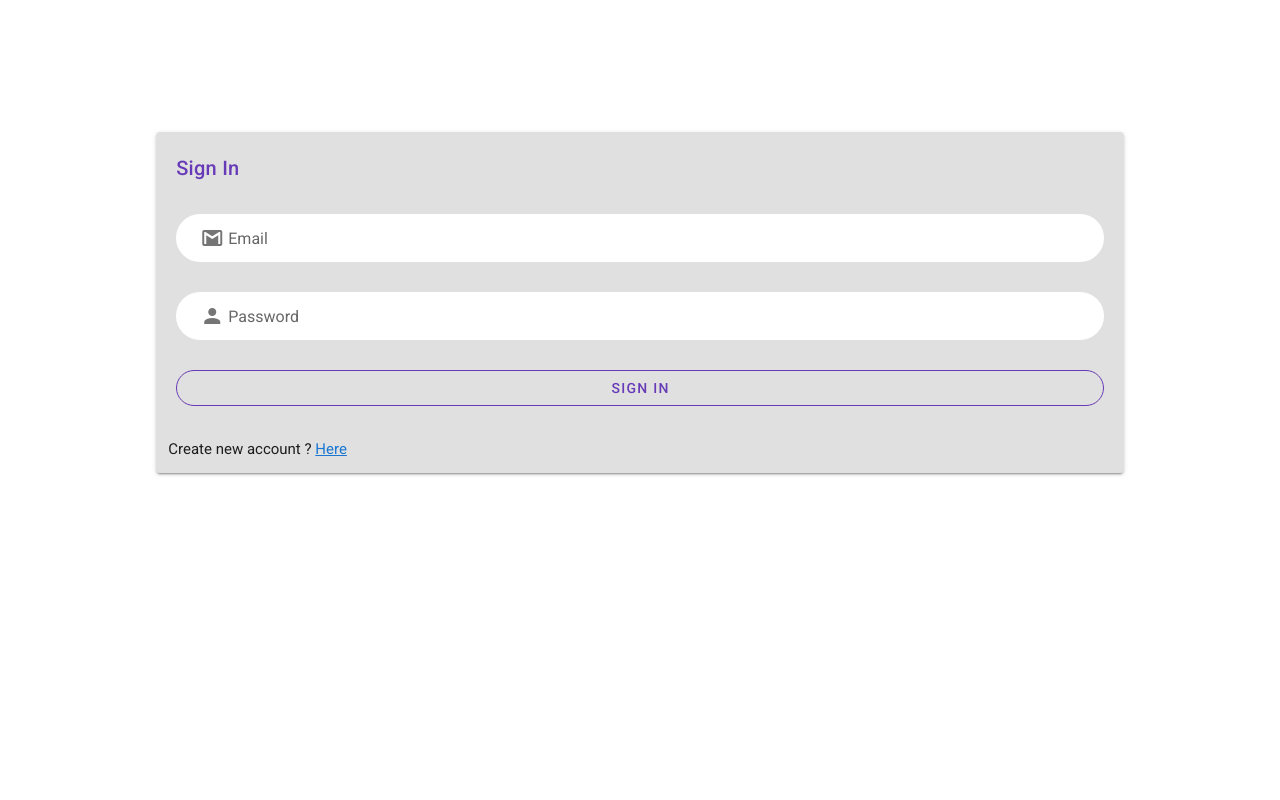
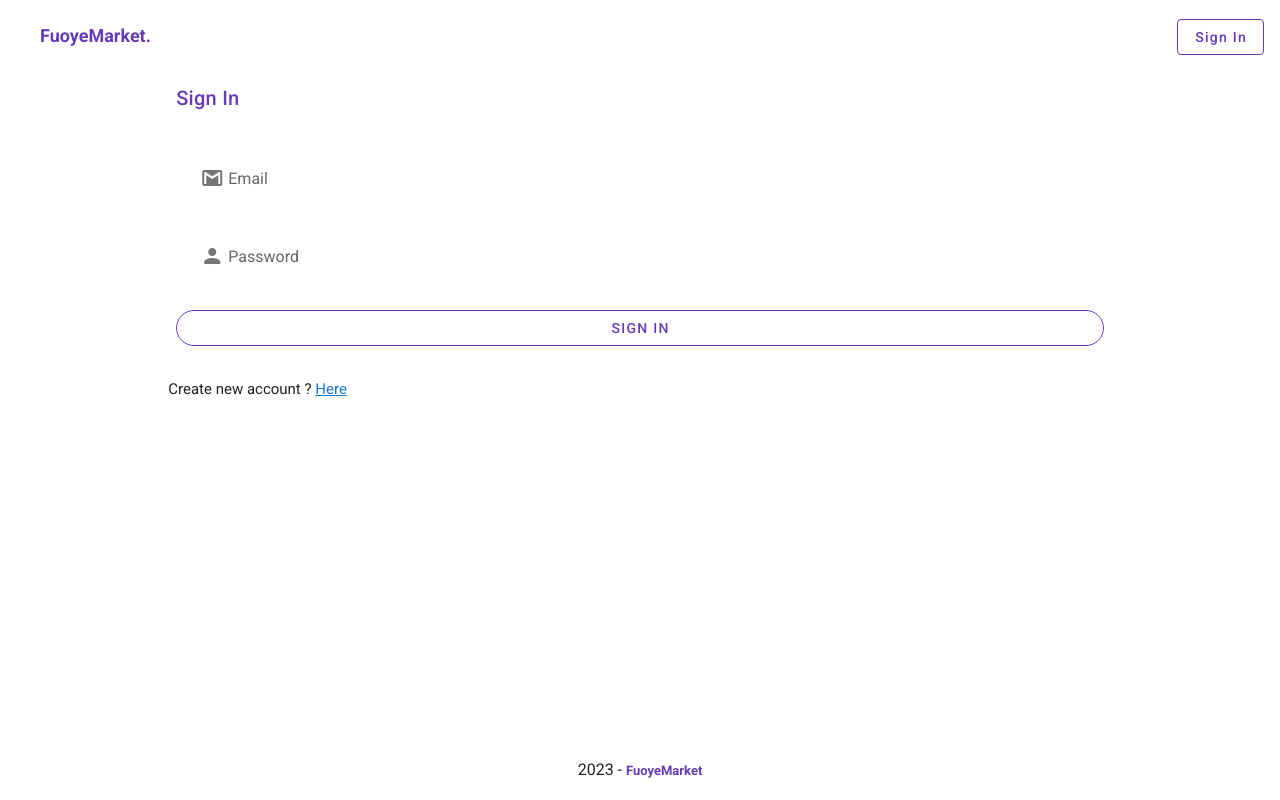
Before and after one commit to viccy2/Fuoye_Market, a Vue app in the folder clientend/: page /sign-in in a window 1280 px wide. Built offline with nearby package versions, Linux system fonts and the light colour scheme.

Commit message:
updated login and registration view

```diff
--- a/clientend/src/components/HomeNavbar.vue
+++ b/clientend/src/components/HomeNavbar.vue
@@ -10,7 +10,7 @@
             <!-- NAVBAR ICONS -->
             <div >
 
-            <router-link to="/dashboard" style="text-decoration:none">
+            <router-link to="/sign-in" style="text-decoration:none">
                 <v-btn class="mt-1 text-capitalize" outlined color ="#673AB7">
                     <span style="">Sign In</span>
                 </v-btn>
@@ -27,7 +27,7 @@
             <!-- NAVBAR ICONS -->
             <div >
 
-            <router-link to="/dashboard" style="text-decoration:none">
+            <router-link to="/sign-in" style="text-decoration:none">
                 <v-btn class="mt-1 text-capitalize" outlined color ="#673AB7">
                     <span style="">Sign In</span>
                 </v-btn>
--- a/clientend/src/router/index.js
+++ b/clientend/src/router/index.js
@@ -77,14 +77,14 @@ const routes = [
 
     // Account routes
   {
-    path: '/account',
-    name: 'account',
-    component: () => import(/* webpackChunkName: "account" */ '../views/Account/AccountView.vue')
+    path: '/new-account',
+    name: 'new-account',
+    component: () => import(/* webpackChunkName: "new-account" */ '../views/Account/SignUpView.vue')
   },
   {
     path: '/sign-in',
     name: 'sign-in',
-    component: () => import(/* webpackChunkName: "sign-in" */ '../views/Account/SignView.vue')
+    component: () => import(/* webpackChunkName: "sign-in" */ '../views/Account/SignInView.vue')
   },
   {
     path: '/:catchAll(.*)',
--- a/clientend/src/views/Account/SignView.vue
+++ b/clientend/src/views/Account/SignInView.vue
@@ -1,26 +1,39 @@
 <template>
-    <div class="sign-in"><br><br><br><br><br>
+    <div class="sign-in">
+
+    <!-- NAVBAR SECTION  -->
+        <HomeNavbar />
+    <!-- END NAVBAR SECTION  -->
+
          <v-container>
                 <v-row no-gutters>
                     <v-col sm="10" class=" mx-auto">
-                        <v-card class="grey lighten-2">
+                        <v-card class="" flat style="margin-top:50px;">
                            <v-card-title class="pa-5" style="color:#673AB7">Sign In</v-card-title>
-                             <v-form ref="form" @submit.prevent="signIn" class="pa-5" style="margin-top:-10px" enctype="multi-part/form-data" >
+                             <v-form ref="form" @submit.prevent="signIn" class="pa-5" style="" enctype="multi-part/form-data" >
                                 <v-text-field :rules="rules" label="Email" type="email" color="#673AB7" flat solo rounded prepend-inner-icon="mdi-gmail"></v-text-field>
                                 <v-text-field :rules="rules" label="Password" type="password" color="#673AB7" flat solo rounded prepend-inner-icon="mdi-account" ></v-text-field>
                                 <v-btn type="submit" rounded outlined style="width:100%;color:#673AB7">Sign In</v-btn>
                              </v-form>
-                             <p class="container" style="font-size:15px">Create new account ? <a href="/account">Here</a></p>
+                             <p class="container" style="font-size:15px">Create new account ? <a href="/new-account">Here</a></p>
 
                         </v-card>
                     </v-col>
                 </v-row>
             </v-container>
+
+     <!-- FOOTER SECTION  -->
+  <Footers />
+  <!-- END FOOTER SECTION  -->
+
     </div>
 </template>
 <script>
+import HomeNavbar from '../../components/HomeNavbar.vue'
+import Footers from '../../components/Footers.vue'
 export default {
     name : 'sign-in',
+    components: {HomeNavbar, Footers},
     data(){
         return {
             rules : [(value) => !! value || '*required'],
--- a/clientend/src/views/Account/AccountView.vue
+++ b/clientend/src/views/Account/SignUpView.vue
@@ -1,23 +1,24 @@
 <template>
-    <div class="account"><br>
-        <div class="sign-up">
+    <div class="account">
+        <!-- NAVBAR SECTION  -->
+        <HomeNavbar />
+        <!-- END NAVBAR SECTION  -->
+
+        <div class="sign-up" style="margin-top:50px">
             <v-container>
 
                 <v-row no-gutters>
                     <v-col sm="10" class=" mx-auto">
-                        <v-card class="grey lighten-2">
-                           <v-card-title class="pa-5" style="color:#673AB7">Create new account </v-card-title>
+                        <v-card class="" flat>
+                           <v-card-title class="pa-5" style="color:#673AB7;font-size:12px;">Create new account </v-card-title>
                                 <v-alert border="left" close-text="Close Alert" color="green accent-4" dark dismissible v-if="this.message">
                                     Account created successfully, check email for activation link
                                 </v-alert>
                              <v-form ref="form" @submit.prevent="createAccount" class="pa-5" style="margin-top:-10px" enctype="multi-part/form-data">
-                                <v-text-field label="Name" :rules="rules" v-model="post.name" color="#673AB7" flat solo rounded prepend-inner-icon="mdi-account" ></v-text-field>
                                 <v-text-field label="Username" :rules="rules" v-model="post.username" color="#673AB7" flat solo rounded prepend-inner-icon="mdi-magnify" ></v-text-field>
                                 <v-text-field label="Email" :rules="rules" v-model="post.email" color="#673AB7" flat solo rounded prepend-inner-icon="mdi-gmail"></v-text-field>
                                 <v-text-field type="password" :rules="rules" v-model="post.password" label="Password" color="#673AB7" flat solo rounded prepend-inner-icon="mdi-eye" ></v-text-field>
                                 <v-select prepend-inner-icon="mdi-eye" :rules="rules" v-model="post.accountType" solo flat rounded label="Account type" :items="account"></v-select>
-                                <v-select prepend-inner-icon="mdi-eye" :rules="rules" v-model="post.location" solo flat rounded label="Location" :items="location"></v-select>
-                                <v-file-input style="width:100%" label="select profile picture" solo rounded :rules="rules" @change="selectFile" show-size counter multiple ></v-file-input>
                                 <v-btn type="submit" rounded outlined style="width:100%;color:#673AB7">Create Account</v-btn>
                              </v-form>
                              <p class="container" style="font-size:15px">Already have an account ? <a href="/sign-in">Here</a></p>
@@ -29,12 +30,18 @@
         <div class="sign-in">
 
         </div>
+    <!-- FOOTER SECTION  -->
+    <Footers />
+    <!-- END FOOTER SECTION  -->
     </div>
 </template>
 <script>
+import HomeNavbar from '../../components/HomeNavbar.vue'
+import Footers from '../../components/Footers.vue'
 // import API from '.../api'
 export default {
-    name : 'account',
+    name : 'new-account',
+    components: {HomeNavbar, Footers},
     data(){
         return {
             account : [
@@ -70,15 +77,10 @@ export default {
                 this.code = 2000 + Math.random() * 5000;
                 this.status = 0;
                 const Form = new FormData();
-                Form.append("image", this.image);
-                Form.append("name", this.post.name);
                 Form.append("username", this.post.username);
                 Form.append("email", this.post.email);
                 Form.append("password", this.post.password);
                 Form.append("accountType", this.post.accountType);
-                Form.append("location", this.post.location);
-                Form.append("code", this.code);
-                Form.append("status", this.status);
 
                 if(this.$refs.form.validate()){
                     const response = await API.newUser(Form);
--- a/clientend/src/views/HomeView.vue
+++ b/clientend/src/views/HomeView.vue
@@ -18,10 +18,12 @@
                 <v-flex md5 lg5 >
                   <h2 id="h21" class="animate__animated animate__bounceIn animate__slower"><span style="color:#673AB7">Connect</span> with your choice <span style="color:#673AB7">Sellers & Buyers.</span></h2><br>
                   <p class="font-weight-bold text--black" style="font-size:12px;"> We're here to help you <span style="color:#673AB7">connect</span> with your choice <span style="color:#673AB7">Sellers & Buyers</span> around You. Welcome to FuoyeMarket!</p>
+                  <router-link to="/new-account" style="text-decoration:none">
                   <v-btn class="mt-1 text-capitalize" outlined color ="#673AB7">
-                    <span style="">Get Started </span>
-                    <v-icon small class="pa-3" id="icon" right style="color:#673AB7">mdi-arrow-right-thick</v-icon>
+                    <span style="font-size:12px;">Get Started </span>
+                    <v-icon small class="pa-1" id="icon" right style="color:#673AB7">mdi-arrow-right-thick</v-icon>
                   </v-btn>
+                  </router-link>
                 </v-flex>
                 <v-flex md7 lg7>
                   <center>
@@ -46,10 +48,12 @@
                     We're here to <span style="color:#673AB7">connect</span> You with your choice <span style="color:#673AB7">Sellers & Buyers</span> around You.
                   </p>
                 <center >
+                  <router-link to="/new-account" style="text-decoration:none">
                   <v-btn class="mt-1 text-capitalize" outlined color ="#673AB7">
                     <span style="font-size:12px;">Get Started </span>
                     <v-icon small class="pa-1" id="icon" right style="color:#673AB7">mdi-arrow-right-thick</v-icon>
                   </v-btn>
+                  </router-link>
                 </center>
               </v-flex><br>
 
```
